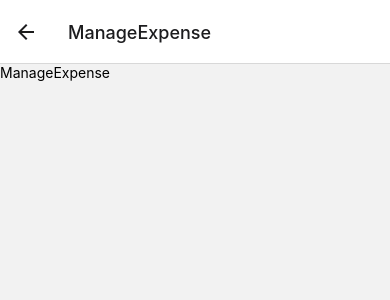
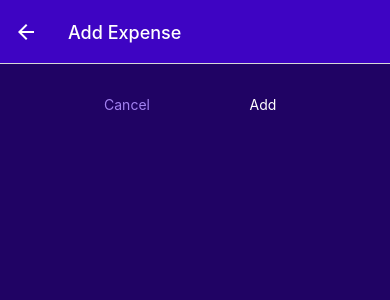
Before and after one commit to ajaakol/expense-tracker, a React Native app: screen /ManageExpense in a window 390 px wide. Shown: the top 300 px of the page. Built offline with nearby package versions, Linux system fonts and the light colour scheme.

Commit message:
Added context API to manage expenses

```diff
--- a/App.js
+++ b/App.js
@@ -10,6 +10,7 @@ import AllExpenses from './screens/AllExpenses'
 import IconButton from './components/ExpensesOutput/UI/IconButton'
 
 import { GlobalStyles } from './constants/styles'
+import ExpensesContextProvider from './store/expenses-context'
 
 const Stack = createNativeStackNavigator()
 const BottomTabs = createBottomTabNavigator()
@@ -17,7 +18,7 @@ const BottomTabs = createBottomTabNavigator()
 const ExpensesOverview = () => {
   return (
     <BottomTabs.Navigator
-      screenOptions={{
+      screenOptions={({ navigation }) => ({
         headerStyle: { backgroundColor: GlobalStyles.colors.primary500 },
         headerTintColor: 'white',
         tabBarStyle: { backgroundColor: GlobalStyles.colors.primary500 },
@@ -27,10 +28,12 @@ const ExpensesOverview = () => {
             icon='add'
             size={24}
             color={tintColor}
-            onPress={() => {}}
+            onPress={() => {
+              navigation.navigate('ManageExpense')
+            }}
           />
         ),
-      }}>
+      })}>
       <BottomTabs.Screen
         name='RecentExpenses'
         component={RecentExpenses}
@@ -68,9 +71,14 @@ const ExpensesOverview = () => {
 export default function App() {
   return (
     <>
-      <StatusBar style='auto' />
+      <StatusBar style='light' />
+      <ExpensesContextProvider>
         <NavigationContainer>
-        <Stack.Navigator>
+          <Stack.Navigator
+            screenOptions={{
+              headerStyle: { backgroundColor: GlobalStyles.colors.primary500 },
+              headerTintColor: 'white',
+            }}>
             <Stack.Screen
               name='ExpensesOverview'
               component={ExpensesOverview}
@@ -79,9 +87,13 @@ export default function App() {
             <Stack.Screen
               name='ManageExpense'
               component={ManageExpense}
+              options={{
+                presentation: 'modal',
+              }}
             />
           </Stack.Navigator>
         </NavigationContainer>
+      </ExpensesContextProvider>
     </>
   )
 }
--- a/components/ExpensesOutput/ExpenseItem.js
+++ b/components/ExpensesOutput/ExpenseItem.js
@@ -2,9 +2,15 @@ import { View, Text, Pressable, StyleSheet } from 'react-native'
 import React from 'react'
 import { GlobalStyles } from '../../constants/styles'
 import { getFormattedDate } from '../../util/date'
+import { useNavigation } from '@react-navigation/native'
 
-const ExpenseItem = ({ description, amount, date }) => {
-  const expensePressHandler = () => {}
+const ExpenseItem = ({ id, description, amount, date }) => {
+  const navigation = useNavigation()
+  const expensePressHandler = () => {
+    navigation.navigate('ManageExpense', {
+      expenseId: id,
+    })
+  }
   return (
     <Pressable
       onPress={expensePressHandler}
--- a/components/ExpensesOutput/ExpensesOutput.js
+++ b/components/ExpensesOutput/ExpensesOutput.js
@@ -1,74 +1,24 @@
-import { View, StyleSheet } from 'react-native'
+import { View, StyleSheet, Text } from 'react-native'
 import React from 'react'
 import ExpensesSummary from './ExpensesSummary'
 import ExpensesList from './ExpensesList'
 import { GlobalStyles } from '../../constants/styles'
 
-const DUMMY_EXPENSES = [
-  {
-    id: 'e1',
-    description: 'A pair of shoes',
-    amount: 50,
-    date: new Date('2021-12-19'),
-  },
-  {
-    id: 'e2',
-    description: 'A pair of shirts',
-    amount: 24.99,
-    date: new Date('2022-01-05'),
-  },
-  {
-    id: 'e3',
-    description: 'Some bananas',
-    amount: 3.99,
-    date: new Date('2021-12-01'),
-  },
-  {
-    id: 'e4',
-    description: 'A pair of shoes',
-    amount: 50,
-    date: new Date('2021-12-19'),
-  },
-  {
-    id: 'e5',
-    description: 'A pair of shirts',
-    amount: 24.99,
-    date: new Date('2022-01-05'),
-  },
-  {
-    id: 'e6',
-    description: 'Some bananas',
-    amount: 3.99,
-    date: new Date('2021-12-01'),
-  },
-  {
-    id: 'e7',
-    description: 'A pair of shoes',
-    amount: 50,
-    date: new Date('2021-12-19'),
-  },
-  {
-    id: 'e8',
-    description: 'A pair of shirts',
-    amount: 24.99,
-    date: new Date('2022-01-05'),
-  },
-  {
-    id: 'e9',
-    description: 'Some bananas',
-    amount: 3.99,
-    date: new Date('2021-12-01'),
-  },
-]
+const ExpensesOutput = ({ expenses, expensesPeriod, fallbackText }) => {
+  let content = <Text style={styles.infoText}>{fallbackText}</Text>
 
-const ExpensesOutput = ({ expenses, expensesPeriod }) => {
+  if (expenses.length > 0) {
+    content = <ExpensesList expenses={expenses} />
+  }
+
   return (
     <View style={styles.container}>
       <ExpensesSummary
-        expenses={DUMMY_EXPENSES}
+        expenses={expenses}
         periodName={expensesPeriod}
       />
-      <ExpensesList expenses={DUMMY_EXPENSES} />
+
+      {content}
     </View>
   )
 }
@@ -81,4 +31,10 @@ const styles = StyleSheet.create({
     padding: 24,
     backgroundColor: GlobalStyles.colors.primary700,
   },
+  infoText: {
+    color: 'white',
+    fontSize: 16,
+    textAlign: 'center',
+    marginTop: 32,
+  },
 })
--- /dev/null
+++ b/components/ExpensesOutput/UI/Button.js
@@ -0,0 +1,42 @@
+import { View, Text, Pressable, StyleSheet } from 'react-native'
+import React from 'react'
+import { GlobalStyles } from '../../../constants/styles'
+
+const Button = ({ children, onPress, mode, style }) => {
+  return (
+    <View style={style}>
+      <Pressable
+        onPress={onPress}
+        style={({ pressed }) => pressed && styles.pressed}>
+        <View style={[styles.button, mode === 'flat' && styles.flat]}>
+          <Text style={[styles.buttonText, mode === 'flat' && styles.flatText]}>{children}</Text>
+        </View>
+      </Pressable>
+    </View>
+  )
+}
+
+export default Button
+
+const styles = StyleSheet.create({
+  button: {
+    borderRadius: 4,
+    padding: 8,
+    backgroundColor: GlobalStyles.colors.Primary500,
+  },
+  flat: {
+    backgroundColor: 'transparent',
+  },
+  buttonText: {
+    color: 'white',
+    textAlign: 'center',
+  },
+  flatText: {
+    color: GlobalStyles.colors.primary200,
+  },
+  pressed: {
+    opacity: 0.75,
+    backgroundColor: GlobalStyles.colors.primary100,
+    borderRadius: 4,
+  },
+})
--- a/screens/AllExpenses.js
+++ b/screens/AllExpenses.js
@@ -1,9 +1,16 @@
-import { View, Text } from 'react-native'
-import React from 'react'
+import React, { useContext } from 'react'
 import ExpensesOutput from '../components/ExpensesOutput/ExpensesOutput'
+import { ExpensesContext } from '../store/expenses-context'
 
 const AllExpenses = () => {
-  return <ExpensesOutput expensesPeriod='total' />
+  const expensesCtx = useContext(ExpensesContext)
+  return (
+    <ExpensesOutput
+      expenses={expensesCtx.expenses}
+      expensesPeriod='total'
+      fallbackText='No expenses found.'
+    />
+  )
 }
 
 export default AllExpenses
--- a/screens/ManageExpense.js
+++ b/screens/ManageExpense.js
@@ -1,12 +1,96 @@
-import { View, Text } from 'react-native'
-import React from 'react'
+import { View, StyleSheet } from 'react-native'
+import { useContext, useLayoutEffect } from 'react'
+import IconButton from '../components/ExpensesOutput/UI/IconButton'
+import { GlobalStyles } from '../constants/styles'
+import Button from '../components/ExpensesOutput/UI/Button'
+import { ExpensesContext } from '../store/expenses-context'
 
-const ManageExpense = () => {
+const ManageExpense = ({ route, navigation }) => {
+  const expensesCtx = useContext(ExpensesContext)
+  const editedExpenseId = route.params?.expenseId
+  const isEditing = !!editedExpenseId
+
+  useLayoutEffect(() => {
+    navigation.setOptions({
+      title: isEditing ? 'Edit Expense' : 'Add Expense',
+    })
+  }, [navigation, isEditing])
+
+  const deleteExpense = () => {
+    expensesCtx.deleteExpense(editedExpenseId)
+    navigation.goBack()
+  }
+
+  const cancelExpense = () => {
+    navigation.goBack()
+  }
+
+  const confirmExpense = () => {
+    isEditing
+      ? expensesCtx.updateExpense(editedExpenseId, {
+          description: 'Test!!!!!!',
+          amount: 89.99,
+          date: new Date('2022-05-20'),
+        })
+      : expensesCtx.addExpense({
+          description: 'Test',
+          amount: 9.99,
+          date: new Date('2022-05-19'),
+        })
+    navigation.goBack()
+  }
+
   return (
-    <View>
-      <Text>ManageExpense</Text>
+    <View style={styles.container}>
+      <View style={styles.buttons}>
+        <Button
+          style={styles.button}
+          mode='flat'
+          onPress={cancelExpense}>
+          Cancel
+        </Button>
+        <Button
+          style={styles.button}
+          onPress={confirmExpense}>
+          {isEditing ? 'Update' : 'Add'}
+        </Button>
+      </View>
+      {isEditing && (
+        <View style={styles.deleteContainer}>
+          <IconButton
+            icon='trash'
+            color={GlobalStyles.colors.error500}
+            size={36}
+            onPress={deleteExpense}
+          />
+        </View>
+      )}
     </View>
   )
 }
 
 export default ManageExpense
+
+const styles = StyleSheet.create({
+  container: {
+    flex: 1,
+    padding: 24,
+    backgroundColor: GlobalStyles.colors.primary800,
+  },
+  deleteContainer: {
+    marginTop: 16,
+    paddingTop: 8,
+    borderTopWidth: 2,
+    borderTopColor: GlobalStyles.colors.primary200,
+    alignItems: 'center',
+  },
+  buttons: {
+    flexDirection: 'row',
+    justifyContent: 'center',
+    alignItems: 'center',
+  },
+  button: {
+    minWidth: 120,
+    marginHorizontal: 8,
+  },
+})
--- /dev/null
+++ b/store/expenses-context.js
@@ -0,0 +1,111 @@
+import { createContext, useReducer } from 'react'
+
+const DUMMY_EXPENSES = [
+  {
+    id: 'e1',
+    description: 'A pair of shoes',
+    amount: 50,
+    date: new Date('2021-12-19'),
+  },
+  {
+    id: 'e2',
+    description: 'A pair of shirts',
+    amount: 24.99,
+    date: new Date('2022-01-05'),
+  },
+  {
+    id: 'e3',
+    description: 'Some bananas',
+    amount: 3.99,
+    date: new Date('2021-12-01'),
+  },
+  {
+    id: 'e4',
+    description: 'A pair of shoes',
+    amount: 50,
+    date: new Date('2021-12-19'),
+  },
+  {
+    id: 'e5',
+    description: 'A pair of shirts',
+    amount: 24.99,
+    date: new Date('2022-01-05'),
+  },
+  {
+    id: 'e6',
+    description: 'Some bananas',
+    amount: 3.99,
+    date: new Date('2021-12-01'),
+  },
+  {
+    id: 'e7',
+    description: 'A pair of shoes',
+    amount: 50,
+    date: new Date('2021-12-19'),
+  },
+  {
+    id: 'e8',
+    description: 'A pair of shirts',
+    amount: 24.99,
+    date: new Date('2022-01-05'),
+  },
+  {
+    id: 'e9',
+    description: 'Some bananas',
+    amount: 3.99,
+    date: new Date('2021-12-01'),
+  },
+]
+
+export const ExpensesContext = createContext({
+  expenses: [],
+  addExpense: ({ description, amount, date }) => {},
+  deleteExpense: (id) => {},
+  updateExpense: (id, { description, amount, date }) => {},
+})
+
+const expensesReducer = (state, action) => {
+  switch (action.type) {
+    case 'ADD':
+      const id = new Date().toString + Math.random().toString()
+      return [{ ...action.payload, id: id }, ...state]
+    case 'UPDATE':
+      const updatableExpenseIndex = state.findIndex((expense) => expense.id === action.payload.id)
+      const updatableExpense = state[updatableExpenseIndex]
+      const updatedItem = { ...updatableExpense, ...action.payload.data }
+      const updatedExpenses = [...state]
+      updatedExpenses[updatableExpenseIndex] = updatedItem
+      return updatedExpenses
+    case 'DELETE':
+      return state.filter((expense) => expense.id !== action.payload)
+    default:
+      return state
+  }
+}
+
+const ExpensesContextProvider = ({ children }) => {
+  const [expensesState, dispatch] = useReducer(expensesReducer, DUMMY_EXPENSES)
+
+  const addExpense = (expenseData) => {
+    dispatch({ type: 'ADD', payload: expenseData })
+  }
+
+  const deleteExpense = (id) => {
+    dispatch({ type: 'DELETE', payload: id })
+  }
+
+  const updateExpense = (id, expenseData) => {
+    dispatch({ type: 'UPDATE', payload: { id: id, data: expenseData } })
+  }
+
+  const value = {
+    expenses: expensesState,
+    addExpense: addExpense,
+    deleteExpense: deleteExpense,
+    updateExpense: updateExpense,
+  }
+
+  return <ExpensesContext.Provider value={value}>{children}</ExpensesContext.Provider>
+}
+
+export default ExpensesContextProvider
--- a/util/date.js
+++ b/util/date.js
@@ -1,3 +1,7 @@
 export const getFormattedDate = (date) => {
   return `${date.getFullYear()}-${date.getMonth() + 1}-${date.getDate()}`
 }
+
+export const getDateMinusDays = (date, days) => {
+  return new Date(date.getFullYear(), date.getMonth(), date.getDate() - days)
+}
```
Also changed, not shown: screens/RecentExpenses.js (+19 -3 lines). Lines whose indentation alone changed are shown as unchanged.
